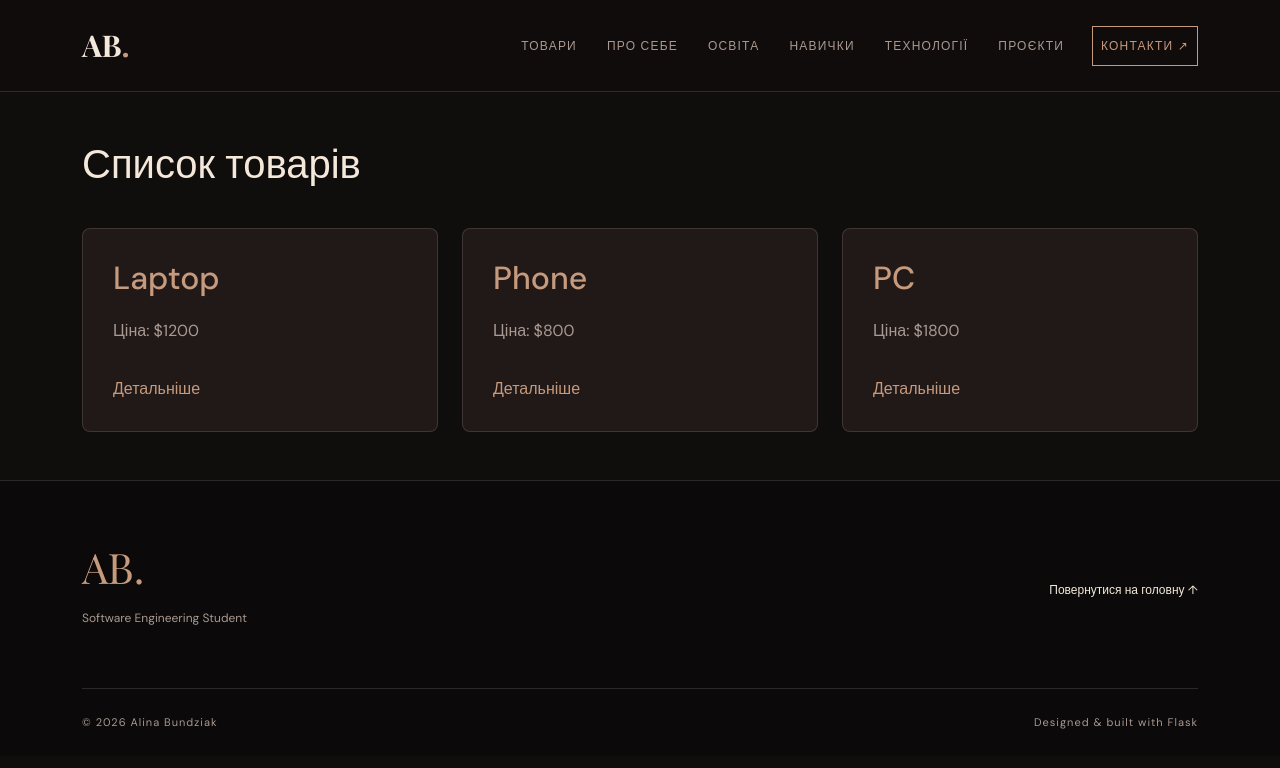
After one commit to alinabundziak/flask-app-lab, a Flask app: page /products/ in a window 1280 px wide. The commit adds this page. Shown: the top 768 px of the page. Run offline with Flask 3, Linux system fonts and the light colour scheme.

Commit message:
Lab3: add products blueprint

```diff
--- a/app/__init__.py
+++ b/app/__init__.py
@@ -4,5 +4,7 @@ app = Flask(__name__)
 
 from app import views
 from app.users import user_bp
+from app.products import product_bp
 
 app.register_blueprint(user_bp)
+app.register_blueprint(product_bp)
--- /dev/null
+++ b/app/products/templates/products/products.html
@@ -0,0 +1,22 @@
+{% extends "base.html" %}
+
+{% block content %}
+<section class="container py-5">
+    <h1>Список товарів</h1>
+
+    <div class="row g-4 mt-3">
+        {% for product in products %}
+        <div class="col-md-4">
+            <div class="product-card">
+                <h2>{{ product.name }}</h2>
+                <p>Ціна: ${{ product.price }}</p>
+
+                <a href="{{ url_for('products.product_detail', product_id=product.id) }}">
+                    Детальніше
+                </a>
+            </div>
+        </div>
+        {% endfor %}
+    </div>
+</section>
+{% endblock %}
--- /dev/null
+++ b/app/products/views.py
@@ -0,0 +1,50 @@
+from flask import render_template, abort
+from . import product_bp
+
+
+products = [
+    {
+        "id": 1,
+        "name": "Laptop",
+        "price": 1200,
+        "content": "Потужний ноутбук з процесором Intel Core i7, 16 ГБ оперативної пам'яті та SSD на 512 ГБ."
+    },
+    {
+        "id": 2,
+        "name": "Phone",
+        "price": 800,
+        "content": "Смартфон із 6.5-дюймовим OLED-дисплеєм, подвійною камерою та акумулятором на 5000 мА·год."
+    },
+    {
+        "id": 3,
+        "name": "PC",
+        "price": 1800,
+        "content": "Настільний комп'ютер для ігор або роботи з графікою: RTX 4070, 32 ГБ RAM, 1 ТБ SSD."
+    }
+]
+
+
+@product_bp.route("/")
+def product_list():
+    return render_template(
+        "products/products.html",
+        title="Товари",
+        products=products
+    )
+
+
+@product_bp.route("/<int:product_id>")
+def product_detail(product_id):
+    product = next(
+        (p for p in products if p["id"] == product_id),
+        None
+    )
+
+    if product is None:
+        abort(404)
+
+    return render_template(
+        "products/detail_product.html",
+        title=product["name"],
+        product=product
+    )
--- a/app/static/css/styles.css
+++ b/app/static/css/styles.css
@@ -941,3 +941,42 @@ a:hover {
 .users-menu a:hover {
     color: var(--accent);
 }
+
+.product-card {
+    background: var(--card);
+    border: 1px solid var(--border);
+    border-radius: 8px;
+    padding: 30px;
+    height: 100%;
+    transition: 0.3s ease;
+}
+
+.product-card:hover {
+    border-color: var(--accent);
+}
+
+.product-card h1,
+.product-card h2 {
+    color: var(--accent);
+    margin-bottom: 20px;
+}
+
+.product-card p {
+    color: var(--muted);
+    line-height: 1.8;
+}
+
+.product-card h3 {
+    color: var(--text);
+    margin-top: 20px;
+}
+
+.product-card a {
+    display: inline-block;
+    color: var(--accent);
+    margin-top: 15px;
+}
+
+.product-card a:hover {
+    color: var(--text);
+}
--- a/app/templates/_navbar.html
+++ b/app/templates/_navbar.html
@@ -16,6 +16,12 @@
 
         <div class="collapse navbar-collapse" id="portfolioMenu">
             <ul class="navbar-nav ms-auto align-items-lg-center">
+                            <li class="nav-item">
+                <a class="nav-link"
+                href="{{ url_for('products.product_list') }}">
+                    Товари
+                </a>
+            </li>
                 <li class="nav-item">
                     <a class="nav-link" href="{{ url_for('resume') }}#about">Про себе</a>
                 </li>
```
Also changed, not shown: app/products/__init__.py (added, +10 -0 lines), app/products/templates/products/detail_product.html (added, +15 -0 lines).
